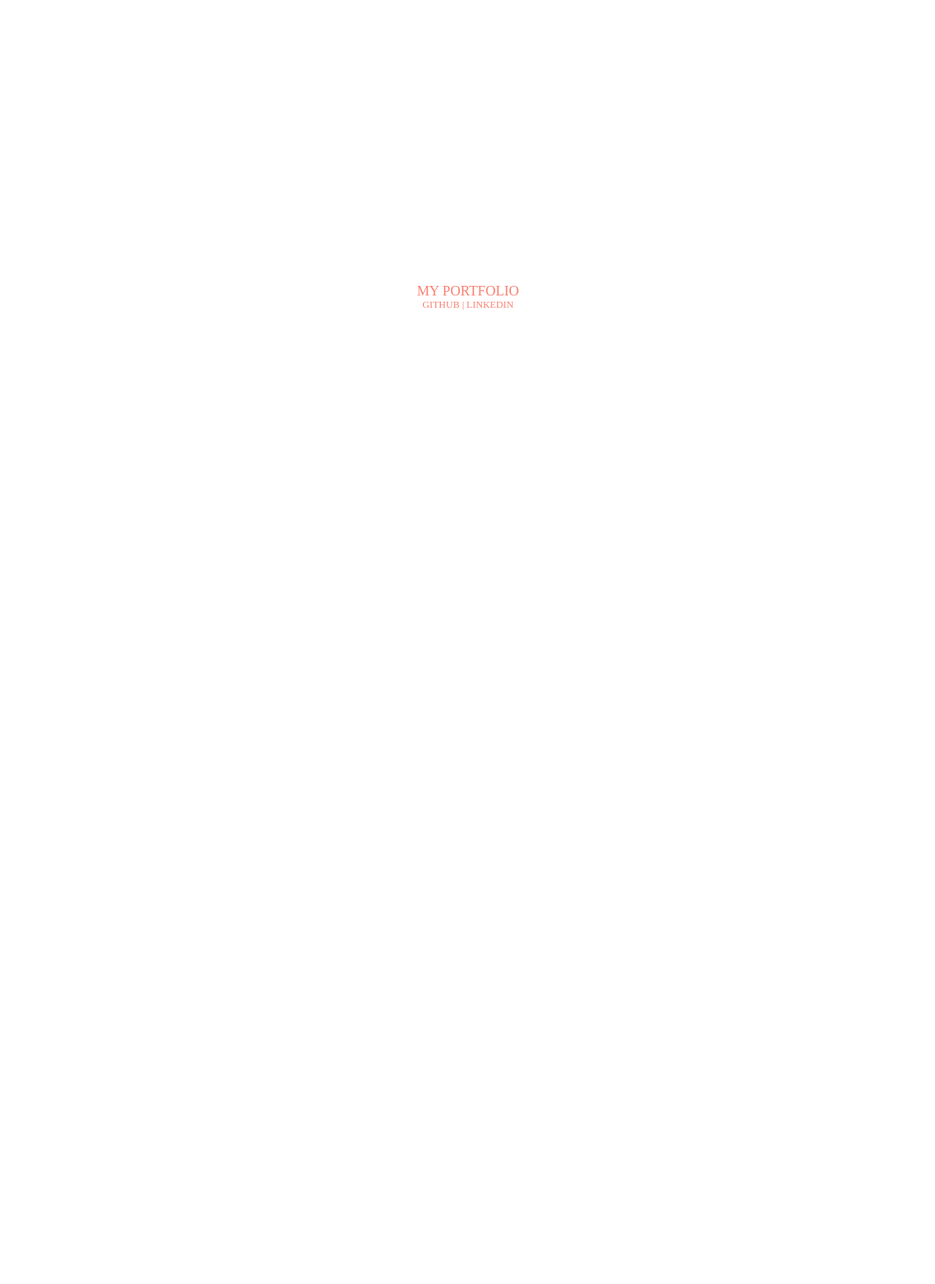
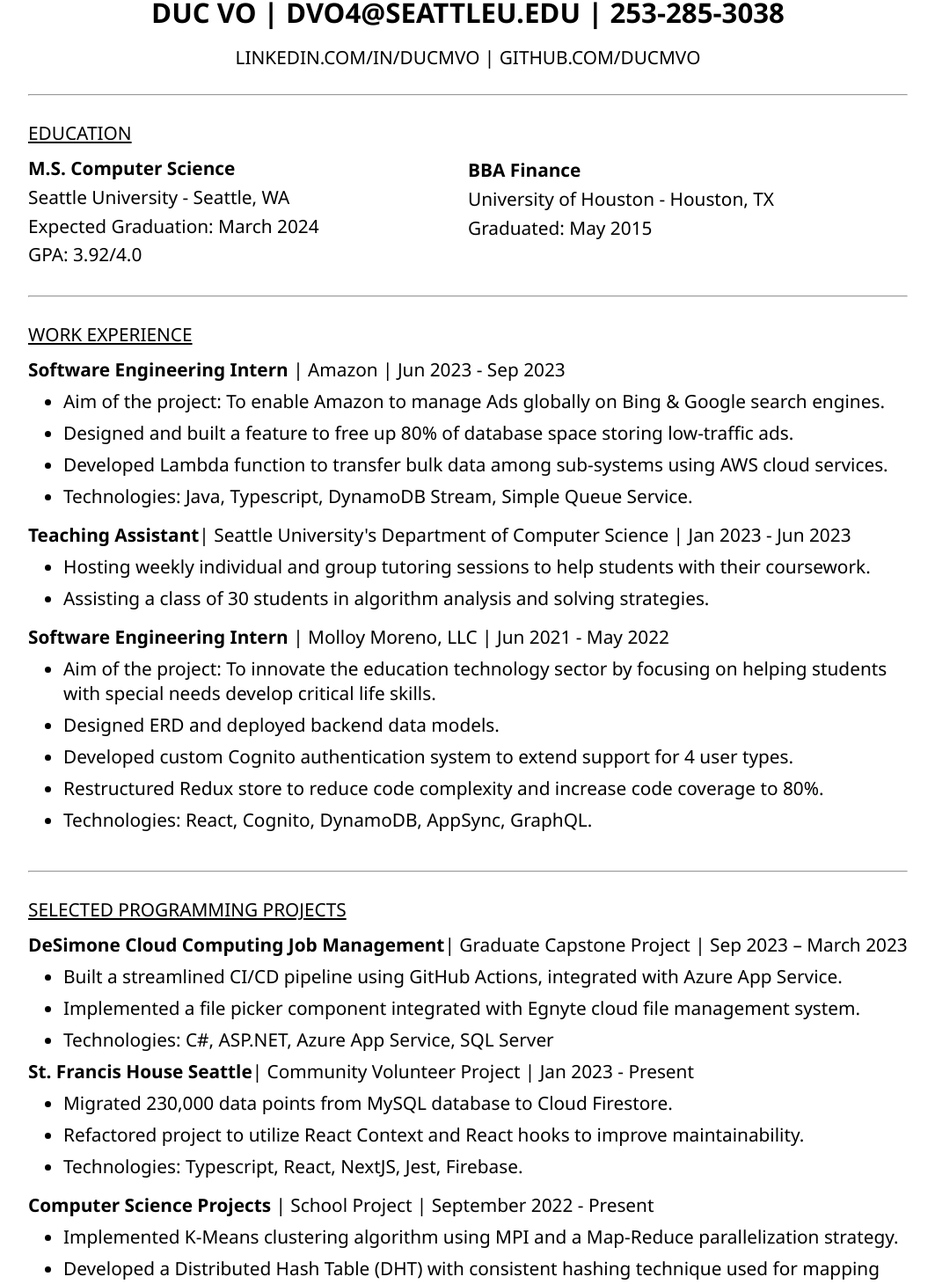
Before and after one commit to ducmvo/portfolio, a React (Create React App) app: page / in a window 1280 px wide. Shown: the part 63-1523 px from the top of the page at 88% size, without its empty margins (108-1171 px from the left). Before the commit the page ends 800 px from the top, so only its background shows below. Built offline with nearby package versions, Linux system fonts and the light colour scheme.

Commit message:
create online resume

```diff
--- a/src/App.tsx
+++ b/src/App.tsx
@@ -2,40 +2,193 @@ function App() {
 	return (
 		<div
 			style={{
-				display: 'flex',
-				flexDirection: 'column',
-				justifyContent: 'center',
-				alignItems: 'center',
 				height: '100vh',
-				color: 'salmon',
-				textTransform: 'uppercase',
-				fontFamily: 'futura'
+				fontSize: '1.3rem',
 			}}
 		>
-			<div>My Portfolio</div>
-			<div style={{fontSize: '0.7rem'}}>
-				<a
-					href="https://github.com/ducmvo/"
-					style={{
-						textDecoration: 'none',
-						color: 'salmon'
-					}}
-				>
-					github
-				</a>{' '}
-				|{' '}
-				<a
-					href="https://www.linkedin.com/in/ducmvo/"
-					style={{
-						textDecoration: 'none',
-						color: 'salmon'
-					}}
-				>
-					linkedin
-				</a>
+			<br />
+			<br />
+			<h2 style={{ textAlign: 'center', textTransform: 'uppercase', marginBottom: '1rem' }}>
+				Duc Vo | <a href='mailto:dvo4@seattleu.edu'>dvo4@seattleu.edu</a> | <a href='tel:2532853038'>253-285-3038</a>
+			</h2>
+			<div style={{ textAlign: 'center', textTransform: 'uppercase'}}>
+				<a href="https://linkedin.com/in/ducmvo">LINKEDIN.COM/IN/DUCMVO</a> | <a href="https://github.com/ducmvo">GITHUB.COM/DUCMVO</a>
+			</div>
+
+			<br /><hr /><br />
+			<div id="header">EDUCATION</div>
+			<div style={{display: 'flex', flexDirection: 'row'}}>
+				<div style={{width: '100%'}}>
+					<p id="head" style={{marginBottom: '0.3rem'}}>M.S. Computer Science</p>
+					<p style={{marginBottom: '0.3rem'}}>Seattle University - Seattle, WA</p>
+					<p style={{marginBottom: '0.3rem'}}>Expected Graduation: March 2024</p>
+					<p style={{marginBottom: '0.3rem'}}> GPA: 3.92/4.0</p>
+				</div>
+				<div style={{width: '100%'}}>
+					<p id="head" style={{marginBottom: '0.3rem'}}>BBA Finance</p>
+					<p style={{marginBottom: '0.3rem'}}>University of Houston - Houston, TX</p>
+					<p style={{marginBottom: '0.3rem'}}>Graduated: May 2015</p>
+					<br/>
+				</div>
+			</div>
+
+			<br /><hr /><br />
+			<div id="header">WORK EXPERIENCE</div>
+			<div style={{ marginBottom: '1rem' }}>
+				<p>
+					<span id="head">Software Engineering Intern</span>
+					<span> | Amazon | Jun 2023 - Sep 2023</span>
+				</p>
+				<ul>
+					<li>
+						Aim of the project: To enable Amazon to manage Ads
+						globally on Bing & Google search engines.
+					</li>
+					<li>
+						Designed and built a feature to free up 80% of database
+						space storing low-traffic ads.
+					</li>
+					<li>
+						Developed Lambda function to transfer bulk data among
+						sub-systems using AWS cloud services.
+					</li>
+					<li>
+						Technologies: Java, Typescript, DynamoDB Stream, Simple
+						Queue Service.
+					</li>
+				</ul>
+			</div>
+			<div style={{ marginBottom: '1rem' }}>
+				<p>
+					<span id="head">Teaching Assistant</span>
+					<span>
+						| Seattle University's Department of Computer Science |
+						Jan 2023 - Jun 2023
+					</span>
+				</p>
+				<ul>
+					<li>
+						Hosting weekly individual and group tutoring sessions to
+						help students with their coursework.
+					</li>
+					<li>
+						Assisting a class of 30 students in algorithm analysis
+						and solving strategies.
+					</li>
+				</ul>
+			</div>
+			<div style={{ marginBottom: '1rem' }}>
+				<p>
+					<span id="head">Software Engineering Intern</span>
+					<span> | Molloy Moreno, LLC | Jun 2021 - May 2022</span>
+				</p>
+				<ul>
+					<li>
+						Aim of the project: To innovate the education technology
+						sector by focusing on helping students with special
+						needs develop critical life skills.
+					</li>
+					<li> Designed ERD and deployed backend data models.</li>
+					<li>
+						Developed custom Cognito authentication system to extend
+						support for 4 user types.
+					</li>
+					<li>
+						Restructured Redux store to reduce code complexity and
+						increase code coverage to 80%.
+					</li>
+					<li>
+						Technologies: React, Cognito, DynamoDB, AppSync,
+						GraphQL.
+					</li>
+				</ul>
+			</div>
+
+			<br /><hr /><br />
+			<div id="header">SELECTED PROGRAMMING PROJECTS</div>
+			<div>
+				<p>
+					<span id="head">
+						DeSimone Cloud Computing Job Management
+					</span>
+					<span>
+						| Graduate Capstone Project | Sep 2023 – March 2023
+					</span>
+				</p>
+				<ul>
+					<li>
+						Built a streamlined CI/CD pipeline using GitHub Actions,
+						integrated with Azure App Service.
+					</li>
+					<li>
+						Implemented a file picker component integrated with
+						Egnyte cloud file management system.
+					</li>
+					<li>
+						Technologies: C#, ASP.NET, Azure App Service, SQL Server
+					</li>
+				</ul>
+			</div>
+
+			<div style={{ marginBottom: '1rem' }}>
+				<p>
+					<span id="head">St. Francis House Seattle</span>
+					<span>
+						| Community Volunteer Project | Jan 2023 - Present
+					</span>
+				</p>
+				<ul>
+					<li>
+						Migrated 230,000 data points from MySQL database to
+						Cloud Firestore.
+					</li>
+					<li>
+						Refactored project to utilize React Context and React
+						hooks to improve maintainability.
+					</li>
+					<li>
+						Technologies: Typescript, React, NextJS, Jest, Firebase.
+					</li>
+				</ul>
+			</div>
+
+			<div style={{ marginBottom: '1rem' }}>
+				<p>
+					<span id="head">Computer Science Projects</span>
+					<span> | School Project | September 2022 - Present</span>
+				</p>
+				<ul>
+					<li>
+						Implemented K-Means clustering algorithm using MPI and a
+						Map-Reduce parallelization strategy.
+					</li>
+					<li>
+						Developed a Distributed Hash Table (DHT) with consistent
+						hashing technique used for mapping keys to a set of
+						nodes in a Chord System
+					</li>
+				</ul>
+			</div>
+
+			<br /><hr /><br />
+			<div id="header">SKILLS</div>
+			<div style={{ marginBottom: '1rem' }}>
+				<ul>
+					<li>
+						C/C++, Java, C#, TypeScript, Python, HTML, CSS, SQL.
+					</li>
+					<li>
+						React, ASP.NET, NextJS, Git, AWS, Azure, Relational
+						Databases.
+					</li>
+					<li>
+						Web Development, OOD, Software Testing, System Design,
+						DevOps (CI/CD).
+					</li>
+				</ul>
 			</div>
 		</div>
-	)
+	);
 }
 
-export default App
+export default App;
--- a/src/index.css
+++ b/src/index.css
@@ -1,13 +1,42 @@
 body {
-  margin: 0;
-  font-family: -apple-system, BlinkMacSystemFont, 'Segoe UI', 'Roboto', 'Oxygen',
-    'Ubuntu', 'Cantarell', 'Fira Sans', 'Droid Sans', 'Helvetica Neue',
-    sans-serif;
-  -webkit-font-smoothing: antialiased;
-  -moz-osx-font-smoothing: grayscale;
+	margin: 0;
+	font-family: -apple-system, BlinkMacSystemFont, 'Segoe UI', 'Roboto',
+		'Oxygen', 'Ubuntu', 'Cantarell', 'Fira Sans', 'Droid Sans',
+		'Helvetica Neue', sans-serif;
+	-webkit-font-smoothing: antialiased;
+	-moz-osx-font-smoothing: grayscale;
 }
 
 code {
-  font-family: source-code-pro, Menlo, Monaco, Consolas, 'Courier New',
-    monospace;
+	font-family: source-code-pro, Menlo, Monaco, Consolas, 'Courier New',
+		monospace;
 }
+
+* {
+	max-width: 1000px;
+	margin: auto;
+  font-family: "Segoe UI", Tahoma, Geneva, Verdana, sans-serif;
+}
+
+li {
+  margin-block: 0.5rem;
+}
+
+div {
+	border-radius: 5px;
+}
+
+a {
+  text-decoration: none;
+  color: black;
+}
+
+#head {
+  font-weight: bold;
+}
+
+#header {
+	height: 40px;
+	width: 100%;
+  text-decoration: underline;
+}
```
